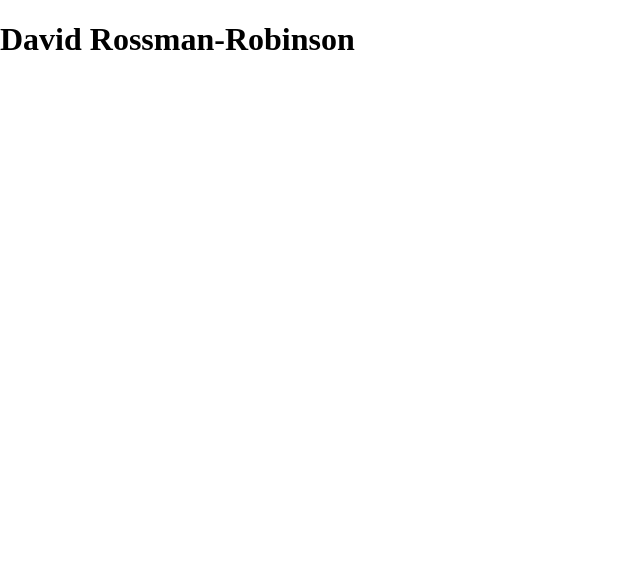
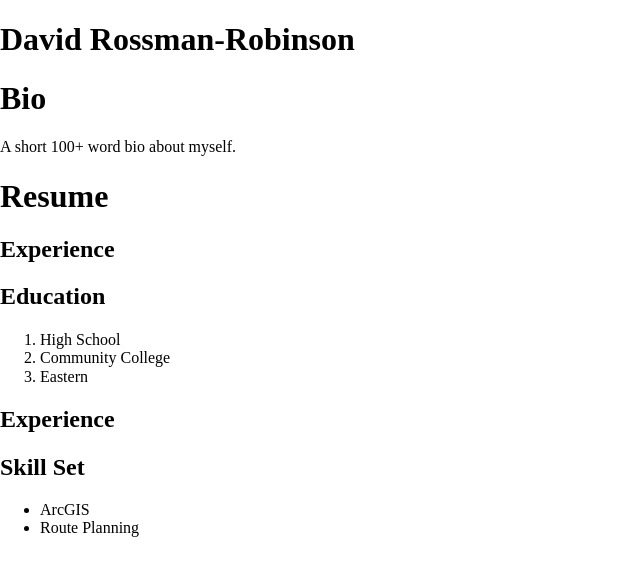
Before and after one commit to drosrob/bio, a plain HTML site: page index.html in a window 1280 px wide. Shown: the whole page, without its empty margins (0-640 px from the left). Drawn offline with nearby package versions, Linux system fonts and the light colour scheme.

Commit message:
Added Text

```diff
--- a/index.html
+++ b/index.html
@@ -13,6 +13,30 @@
 <body>
 
 	<h1>David Rossman-Robinson</h1>
+	<h1>Bio</h1>
+
+<p>A short 100+ word bio about myself.</p>
+
+<h1>Resume</h1>
+
+<h2>Experience</h2>
+
+<h2>Education</h2>
+
+<ol>
+<li>High School</li>
+<li>Community College</li>
+<li>Eastern</li>
+</ol>
+
+<h2>Experience</h2>
+
+<h2>Skill Set</h2>
+
+<ul>
+<li>ArcGIS</li>
+<li>Route Planning</li>
+</ul>
 
 </body>
 </html>
```
